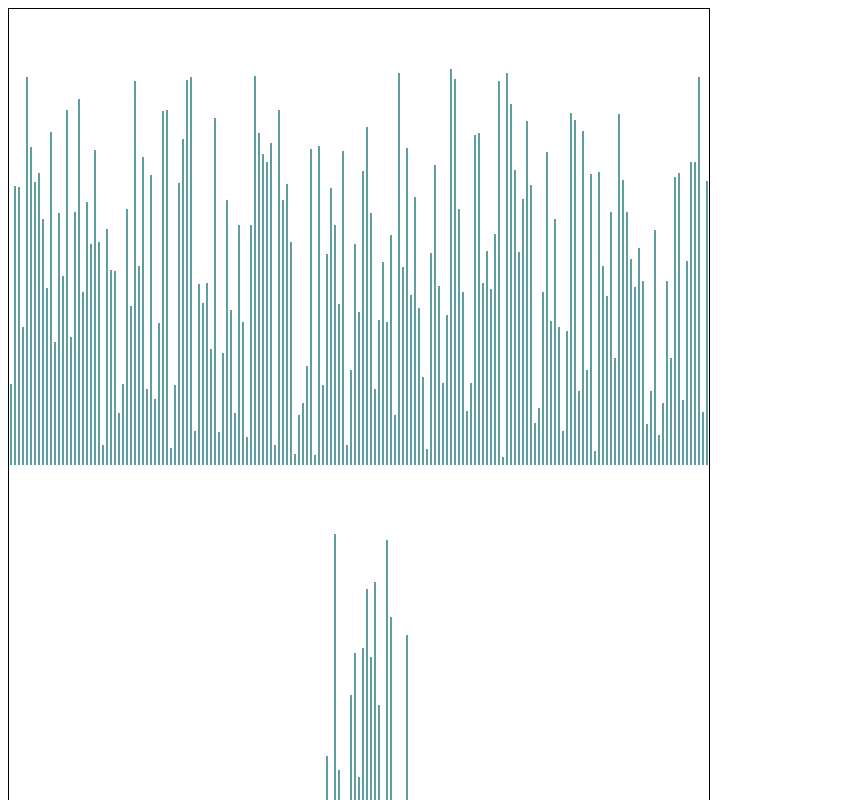
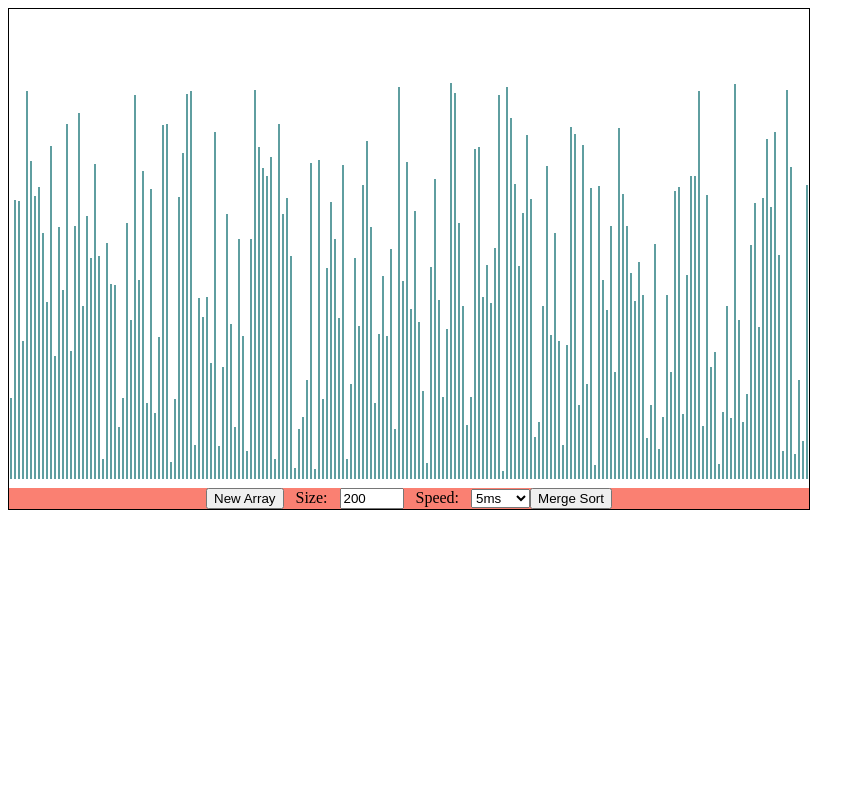
Before and after one commit to HagayHaut/mergesort-visualizer, a React (Create React App) app: page / in a window 1280 px wide. Shown: the top 800 px of the page, without its empty margins (0-865 px from the left). Built offline with nearby package versions, Linux system fonts and the light colour scheme.

Commit message:
make controls stick to bottom of container

```diff
--- a/src/index.css
+++ b/src/index.css
@@ -6,7 +6,9 @@
   border: 1px solid black;
   position: absolute;
   min-height: 500px;
-  width: 700px;
+  display: flex;
+  justify-content: flex-end;
+  flex-direction: column;
 }
 
 .graph {
```
